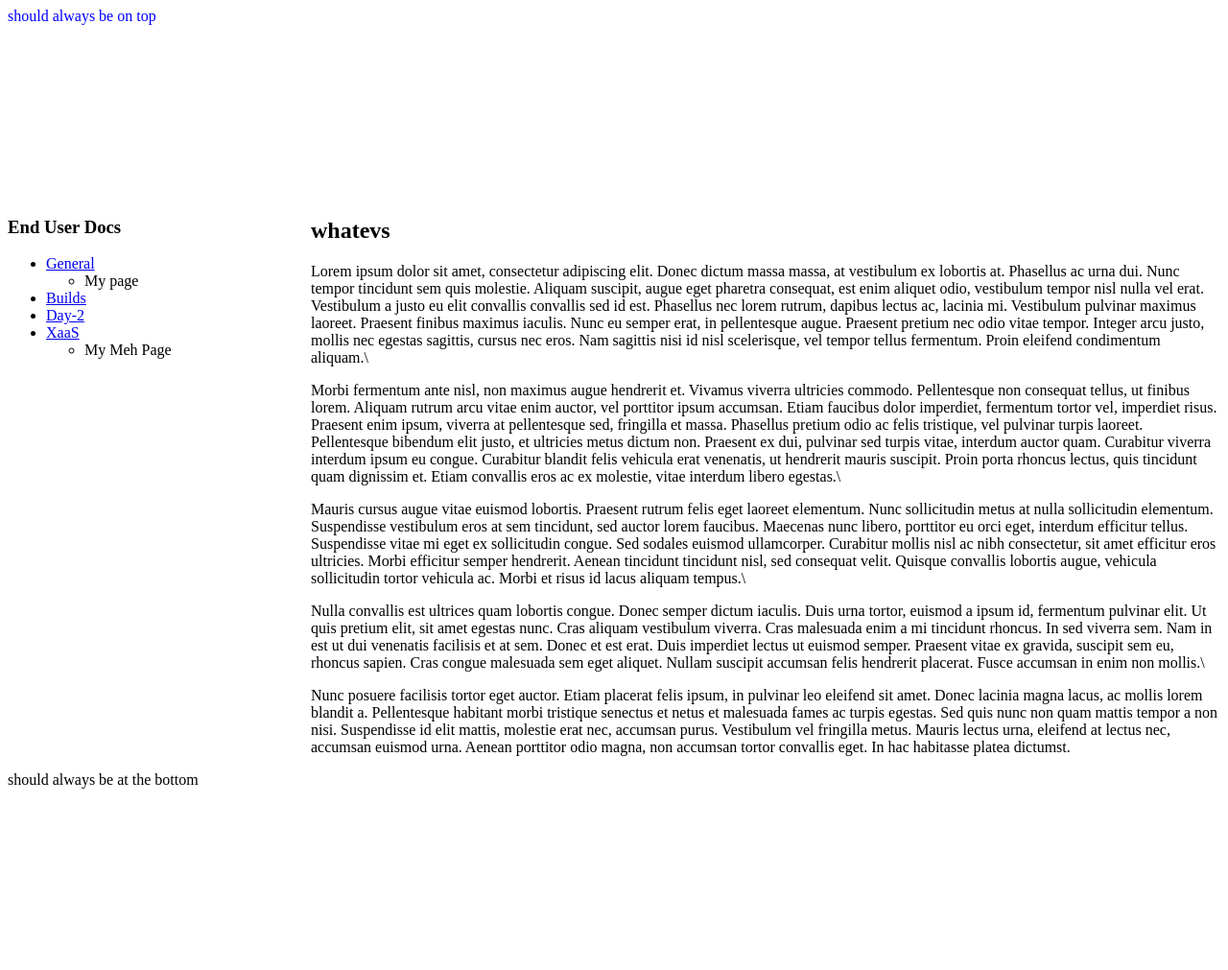
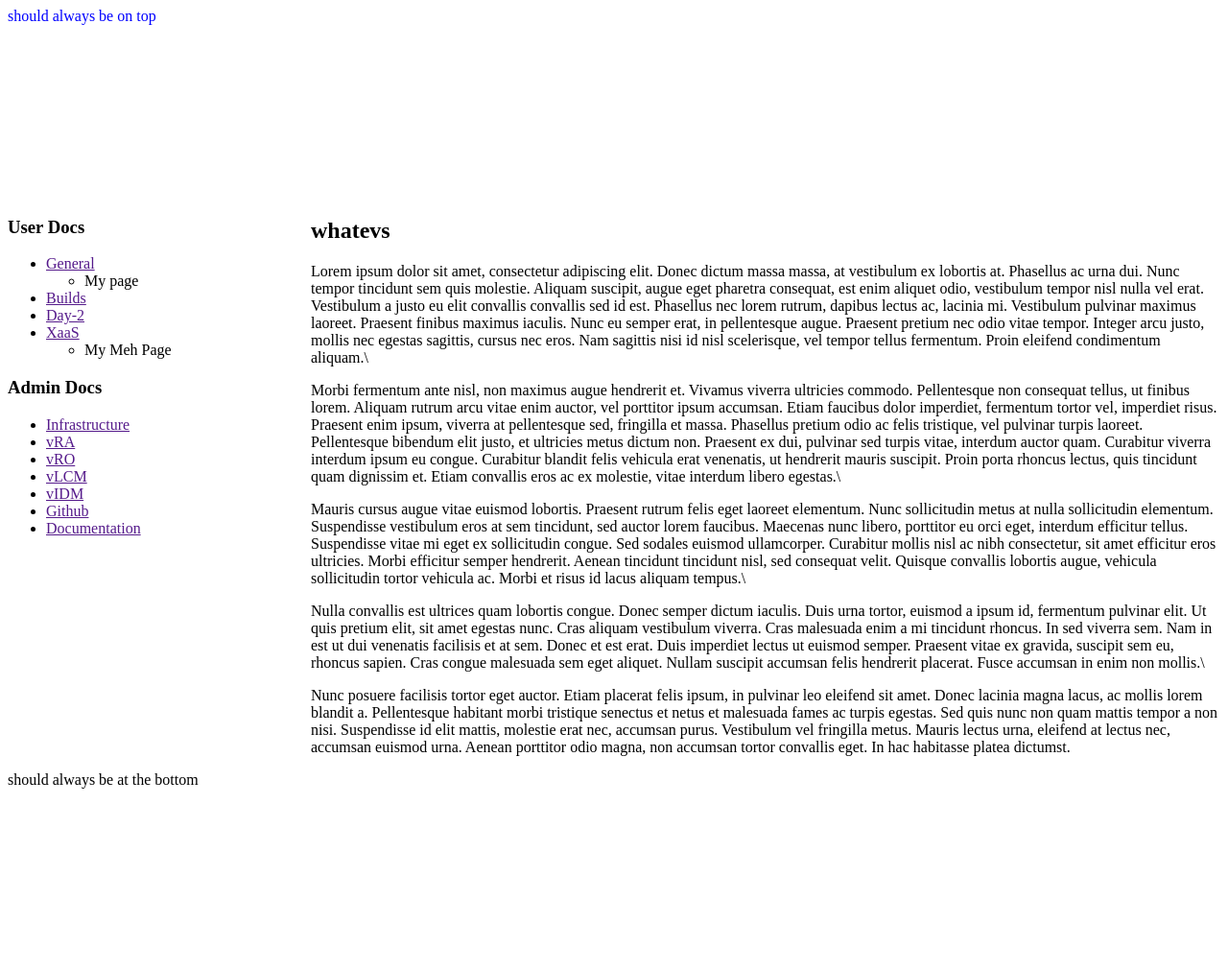
Before and after one commit to emacintosh/eric-docs, a Jekyll site: the page built from readme.md, in a window 1280 px wide. Shown: the whole page at 96% size. Built offline with Jekyll 4.4.1, drawn with Linux system fonts in a browser that asks for light colours; our own code applies the rules of GitHub Pages for plain Markdown files; part of the change alters nothing that is shown.

Commit message:
Update folders.yml

```diff
--- a/_data/folders.yml
+++ b/_data/folders.yml
@@ -1,11 +1,29 @@
 toc:
-  - title: End User Docs
+  - title: User Docs
+    category: user-docs
     subfolderitems:
       - title: General
-        url: /thing1.html
+        name: user-docs-general
       - title: Builds
-        url: /thing2.html
+        name: user-docs-builds
       - title: Day-2
-        url: /thing3.html
+        name: users-docs-day2
       - title: XaaS
-        url: /things4.html
+        name: user-docs-xaas
+  - title: Admin Docs
+    category: admin-docs
+    subfolderitems:
+      - title: Infrastructure
+        name: admin-docs-infr
+      - title: vRA
+        name: admin-docs-vra
+      - title: vRO
+        name: admin-docs-vro
+      - title: vLCM
+        name: admin-docs-vlcm
+      - title: vIDM
+        name: admin-docs-vidm
+      - title: Github
+        name: admin-docs-github
+      - title: Documentation
+        name: admin-docs-docs
```
